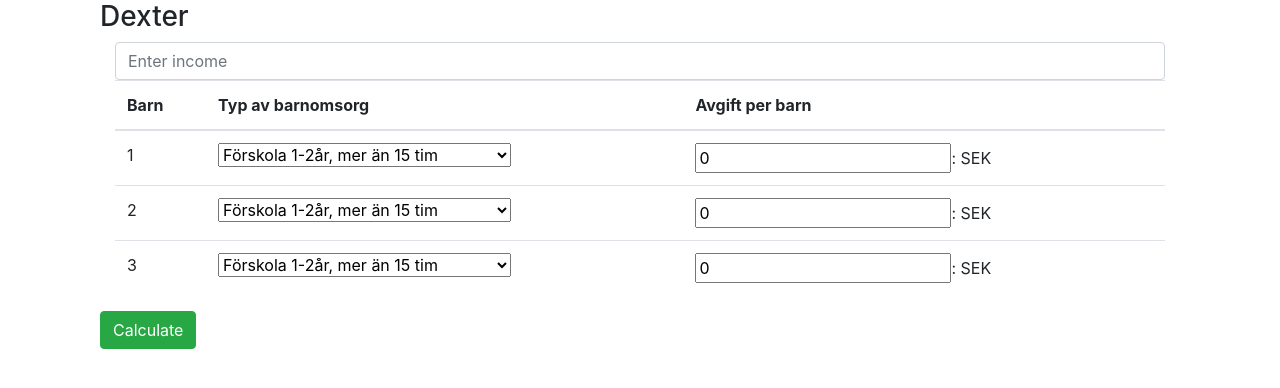
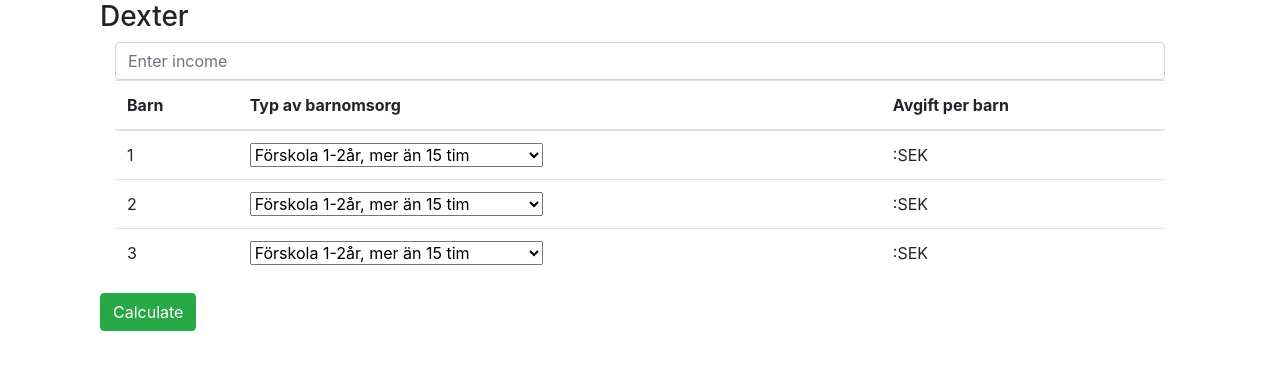
Before and after one commit to MRomarali/frontend, a Vue app: page /#/ in a window 1280 px wide. Shown: the top 388 px of the page. Built offline with nearby package versions, Linux system fonts and the light colour scheme; what vue-resource would draw is missing.

Commit message:
finally made the calculation work

```diff
--- a/src/components/Billings.vue
+++ b/src/components/Billings.vue
@@ -16,18 +16,50 @@
                 </tr>
                 </thead>
                 <tbody>
-                <tr v-for="billings in billings" v-bind:key="billings.id">
+                <tr>
                     <td>
-                        {{ billings.number }}</td>
+                        {{ 1 }}</td>
                     <td>
                         <select>
-                            <option v-for="option in options" v-bind:key="option">
-                                {{ option }}
-                            </option>
+                            <option>Förskola 1-2år, mer än 15 tim</option>
+                            <option>Förskola 1-2år, max 15 tim</option>
+                            <option>Allmän förskola 3-5år, mer än 15 tim</option>
+                            <option>Fritidshem 6-10år</option>
+                            <option>Allmän förskola 3-5år, max 15 tim</option>
                         </select>
                     </td>
                     <td>
-                        <input type="number" id="result" v-model="result">: SEK</td>
+                        {{ amountBarn1 }}:SEK</td>
+                </tr>
+                <tr>
+                    <td>
+                        {{ 2 }}</td>
+                    <td>
+                        <select>
+                            <option>Förskola 1-2år, mer än 15 tim</option>
+                            <option>Förskola 1-2år, max 15 tim</option>
+                            <option>Allmän förskola 3-5år, mer än 15 tim</option>
+                            <option>Fritidshem 6-10år</option>
+                            <option>Allmän förskola 3-5år, max 15 tim</option>
+                        </select>
+                    </td>
+                    <td>
+                        {{ amountBarn2 }}:SEK</td>
+                </tr>
+                <tr>
+                    <td>
+                        {{ 3 }}</td>
+                    <td>
+                        <select>
+                            <option>Förskola 1-2år, mer än 15 tim</option>
+                            <option>Förskola 1-2år, max 15 tim</option>
+                            <option>Allmän förskola 3-5år, mer än 15 tim</option>
+                            <option>Fritidshem 6-10år</option>
+                            <option>Allmän förskola 3-5år, max 15 tim</option>
+                        </select>
+                    </td>
+                    <td>
+                        {{ amountBarn3 }}:SEK</td>
                 </tr>
                 </tbody>
             </table>
@@ -45,11 +77,23 @@
         data() {
             return {
                 billings: [{number: 1 }, {number: 2},{number: 3}],
-                options: ['Förskola 1-2år, mer än 15 tim',
-                    'Förskola 1-2år, max 15 tim',
-                    'Allmän förskola 3-5år, mer än 15 tim',
-                    'Fritidshem 6-10år',
-                    'Allmän förskola 3-5år, max 15 tim'],
+                /**
+                 * options: ['Förskola 1-2år, mer än 15 tim',
+                 'Förskola 1-2år, max 15 tim',
+                 'Allmän förskola 3-5år, mer än 15 tim',
+                 'Fritidshem 6-10år',
+                 'Allmän förskola 3-5år, max 15 tim'],
+                 */
+                /**
+                 * options: {
+                    1: "Förskola 1-2år, mer än 15 tim",
+                    2: "Förskola 1-2år, max 15 tim",
+                    3: "Allmän förskola 3-5år, mer än 15 tim",
+                    4: "Fritidshem 6-10år",
+                    5: "Allmän förskola 3-5år, max 15 tim",
+                },
+                 */
+
                 message: "",
                 income: "",
                 barn1Typ: "",
@@ -66,34 +110,19 @@
                 return this.$route.params.id;
             },
             result: function(){
-                let maxAmount = 40000;
-                let barnTyp1 = 0.02;
-                let barnTyp2 = 0.04;
-                if (this.income < maxAmount){
-                    return this.income * barnTyp1;
-                } else if (this.income > maxAmount) {
-                    return this.income * barnTyp2;
-                }
-                return 0;
+                return this.amountBarn1;
             }
         },
         methods: {
+
             calculate() {
-                /**
-                 *
-                 */
-                console.log(this.income);
-                console.log(this.barn1Typ);
-                console.log(this.barn2Typ);
-                console.log(this.barn3Typ);
-                console.log(this.amountBarn1);
-                console.log(this.amountBarn2);
-                console.log(this.amountBarn3);
+
+
                 const exampleData = {
                     income: this.income,
-                    barn1Typ: this.barn1Typ,
-                    barn2Typ: this.barn2Typ,
-                    barn3Typ: this.barn3Typ,
+                    barn1Typ: 1,
+                    barn2Typ: 1,
+                    barn3Typ: 1,
                 };
                 fetch('http://localhost:8080/calculate-sum', {
                     method: "POST", // or 'PUT'
@@ -104,10 +133,9 @@
                 })
                     .then(response => response.json())
                     .then(data => {
-                        this.income = data.income;
-                            //this.amountBarn1 = data.amountBarn1,
-                            //this.amountBarn2 = data.amountBarn2,
-                            //this.amountBarn3 = data.amountBarn3
+                            this.amountBarn1 = data.amountBarn1,
+                            this.amountBarn2 = data.amountBarn2,
+                            this.amountBarn3 = data.amountBarn3
                             console.log("Success:", exampleData, data);
                     })
                     .catch(error => {
```
